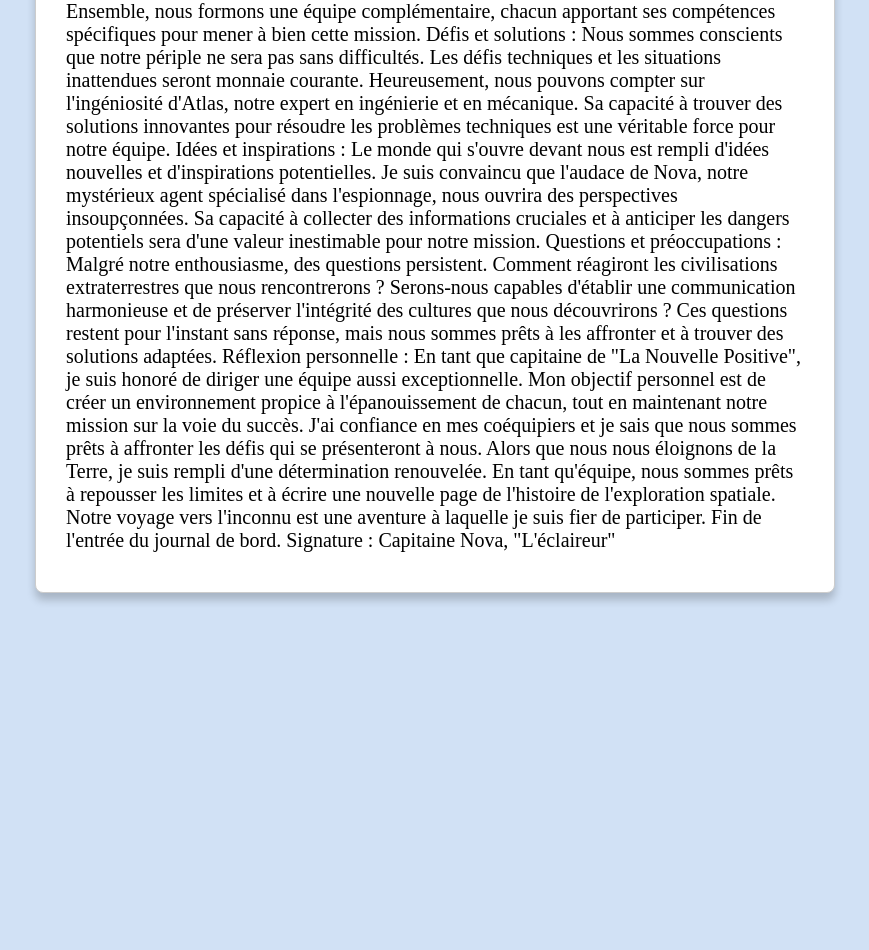
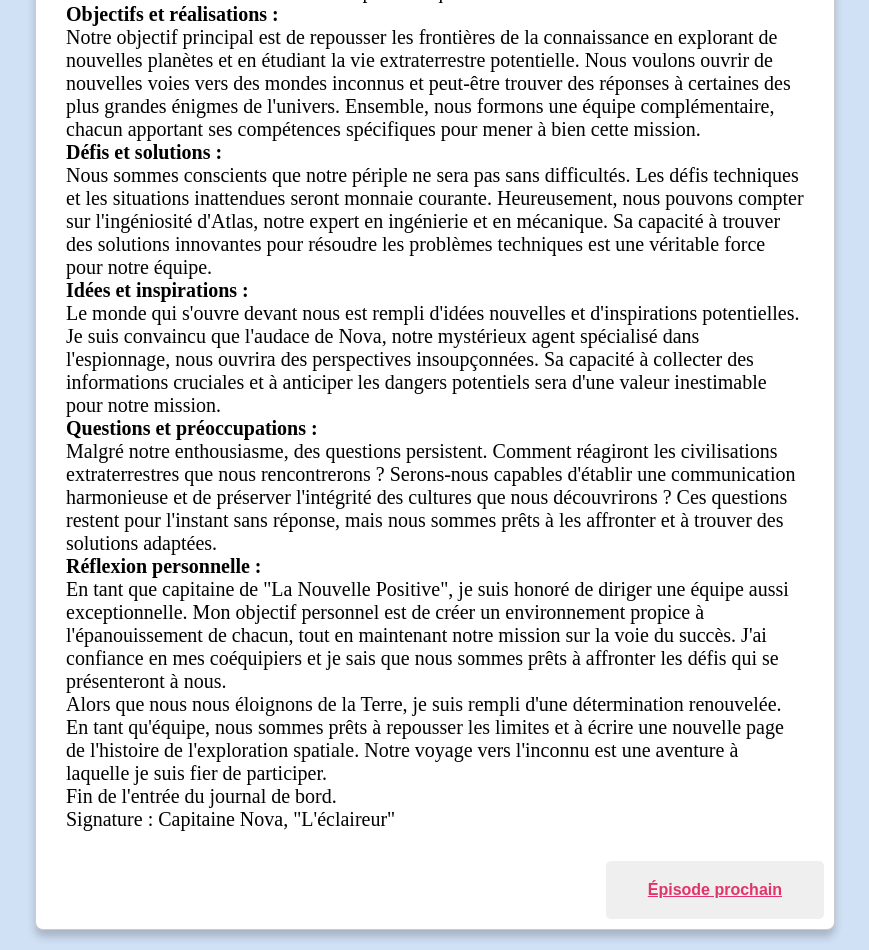
Before and after one commit to LeCodeEtMoi/Space, a plain HTML site: page article.html in a window 1280 px wide. Shown: the part 439-1389 px from the top of the page, without its empty margins (225-1094 px from the left). Before the commit the page ends 1052 px from the top, so only its background shows below. Drawn offline with nearby package versions, Linux system fonts and the light colour scheme.

Commit message:
Modification du css

```diff
--- a/article.html
+++ b/article.html
@@ -5,7 +5,7 @@
       <link rel="icon" type="image/x-icon" href="Image/favicon.ico">
       <meta charset="utf-8">
       <link rel="stylesheet" type="text/css" href="normalize.css">
-      <link href="css/css.css" rel="stylesheet" type="text/css">
+      <link href="css.css" rel="stylesheet" type="text/css">
       <link rel="stylesheet" type="text/css" href="https://fonts.googleapis.com/css2?family=Pangolin&display=swap">
       <link rel="preconnect" href="https://fonts.googleapis.com">
       <link rel="preconnect" href="https://fonts.gstatic.com" crossorigin>
@@ -22,36 +22,42 @@
       <div class="container">
       <div class="card">
          <div class="card-content">
-            <p>Date : 17 juillet 2023, 08h00
+            <h3>Articles n°1</h3>
+            <p><b>Date : 17 juillet 2023, 08h00</b><br>
 
-Journal de bord de la mission "La Nouvelle Positive"
+Journal de bord de la mission "La Nouvelle Positive"<br>
 
-Activités et événements :
+<b>Activités et événements :</b><br>
 Aujourd'hui marque le début de notre passionnante mission intergalactique en tant que l'équipe "La Nouvelle Positive". Après des mois de préparation intensive, nous avons enfin quitté la Terre à bord de notre vaisseau spatial, le Nova-1. Notre objectif est de découvrir de nouvelles planètes habitables et d'explorer des civilisations extraterrestres.
 
-Réflexions et observations :
-Alors que nous nous éloignons de la Terre, mes émotions sont en ébullition. En tant que capitaine de cette équipe, je ressens un mélange d'excitation et de responsabilité. La confiance que mes coéquipiers ont placée en moi est motivante et me pousse à donner le meilleur de moi-même. J'admire la détermination de Stella, notre brillante astrophysicienne et exobiologiste. Sa passion pour l'étude de la vie extraterrestre est contagieuse et j'ai hâte de la voir en action sur les nouvelles planètes que nous découvrirons.
+<br><b>Réflexions et observations :</b><br>Alors que nous nous éloignons de la Terre, mes émotions sont en ébullition. En tant que capitaine de cette équipe, je ressens un mélange d'excitation et de responsabilité. La confiance que mes coéquipiers ont placée en moi est motivante et me pousse à donner le meilleur de moi-même. J'admire la détermination de Stella, notre brillante astrophysicienne et exobiologiste. Sa passion pour l'étude de la vie extraterrestre est contagieuse et j'ai hâte de la voir en action sur les nouvelles planètes que nous découvrirons.
 
-Objectifs et réalisations :
+<br>
+<b>Objectifs et réalisations :</b><br>
 Notre objectif principal est de repousser les frontières de la connaissance en explorant de nouvelles planètes et en étudiant la vie extraterrestre potentielle. Nous voulons ouvrir de nouvelles voies vers des mondes inconnus et peut-être trouver des réponses à certaines des plus grandes énigmes de l'univers. Ensemble, nous formons une équipe complémentaire, chacun apportant ses compétences spécifiques pour mener à bien cette mission.
 
-Défis et solutions :
+<br><b>Défis et solutions :</b><br>
 Nous sommes conscients que notre périple ne sera pas sans difficultés. Les défis techniques et les situations inattendues seront monnaie courante. Heureusement, nous pouvons compter sur l'ingéniosité d'Atlas, notre expert en ingénierie et en mécanique. Sa capacité à trouver des solutions innovantes pour résoudre les problèmes techniques est une véritable force pour notre équipe.
 
-Idées et inspirations :
+<br><b>Idées et inspirations :</b><br>
 Le monde qui s'ouvre devant nous est rempli d'idées nouvelles et d'inspirations potentielles. Je suis convaincu que l'audace de Nova, notre mystérieux agent spécialisé dans l'espionnage, nous ouvrira des perspectives insoupçonnées. Sa capacité à collecter des informations cruciales et à anticiper les dangers potentiels sera d'une valeur inestimable pour notre mission.
 
-Questions et préoccupations :
+<br><b>Questions et préoccupations :</b><br>
 Malgré notre enthousiasme, des questions persistent. Comment réagiront les civilisations extraterrestres que nous rencontrerons ? Serons-nous capables d'établir une communication harmonieuse et de préserver l'intégrité des cultures que nous découvrirons ? Ces questions restent pour l'instant sans réponse, mais nous sommes prêts à les affronter et à trouver des solutions adaptées.
 
-Réflexion personnelle :
-En tant que capitaine de "La Nouvelle Positive", je suis honoré de diriger une équipe aussi exceptionnelle. Mon objectif personnel est de créer un environnement propice à l'épanouissement de chacun, tout en maintenant notre mission sur la voie du succès. J'ai confiance en mes coéquipiers et je sais que nous sommes prêts à affronter les défis qui se présenteront à nous.
+<br><b>Réflexion personnelle :</b><br>
+En tant que capitaine de "La Nouvelle Positive", je suis honoré de diriger une équipe aussi exceptionnelle. Mon objectif personnel est de créer un environnement propice à l'épanouissement de chacun, tout en maintenant notre mission sur la voie du succès. J'ai confiance en mes coéquipiers et je sais que nous sommes prêts à affronter les défis qui se présenteront à nous. <br>
 
-Alors que nous nous éloignons de la Terre, je suis rempli d'une détermination renouvelée. En tant qu'équipe, nous sommes prêts à repousser les limites et à écrire une nouvelle page de l'histoire de l'exploration spatiale. Notre voyage vers l'inconnu est une aventure à laquelle je suis fier de participer.
+Alors que nous nous éloignons de la Terre, je suis rempli d'une détermination renouvelée. En tant qu'équipe, nous sommes prêts à repousser les limites et à écrire une nouvelle page de l'histoire de l'exploration spatiale. Notre voyage vers l'inconnu est une aventure à laquelle je suis fier de participer.<br>
 
-Fin de l'entrée du journal de bord.
+Fin de l'entrée du journal de bord.<br>
 
 Signature : Capitaine Nova, "L'éclaireur"</p>
+
+
+<div class="bouton"><button><a href="article2.html">Épisode prochain</a></button></div>
+
+
 
 
          </div>
--- a/css/css.css
+++ b/css.css
@@ -124,3 +124,27 @@ h1 {
   margin: 0;
   padding: 0;
   box-sizing: border-box;
+}
+
+
+button {
+
+  backgrund-color: #e2346b;
+  font-family: sans-serif;
+  font-weight: bold;
+  border: none;
+  color: white;
+  padding: 15px 32px;
+  text-align: center;
+  text-decoration: none;
+  display: inline-block;
+  font-size: 16px;
+  border-radius: 5px;
+  float: right;
+
+}
+
+.bouton {
+
+
+}
```
Also changed, not shown: Le-carnet-de-bord.html (+2 -2 lines), index.html (+1 -1 lines).
